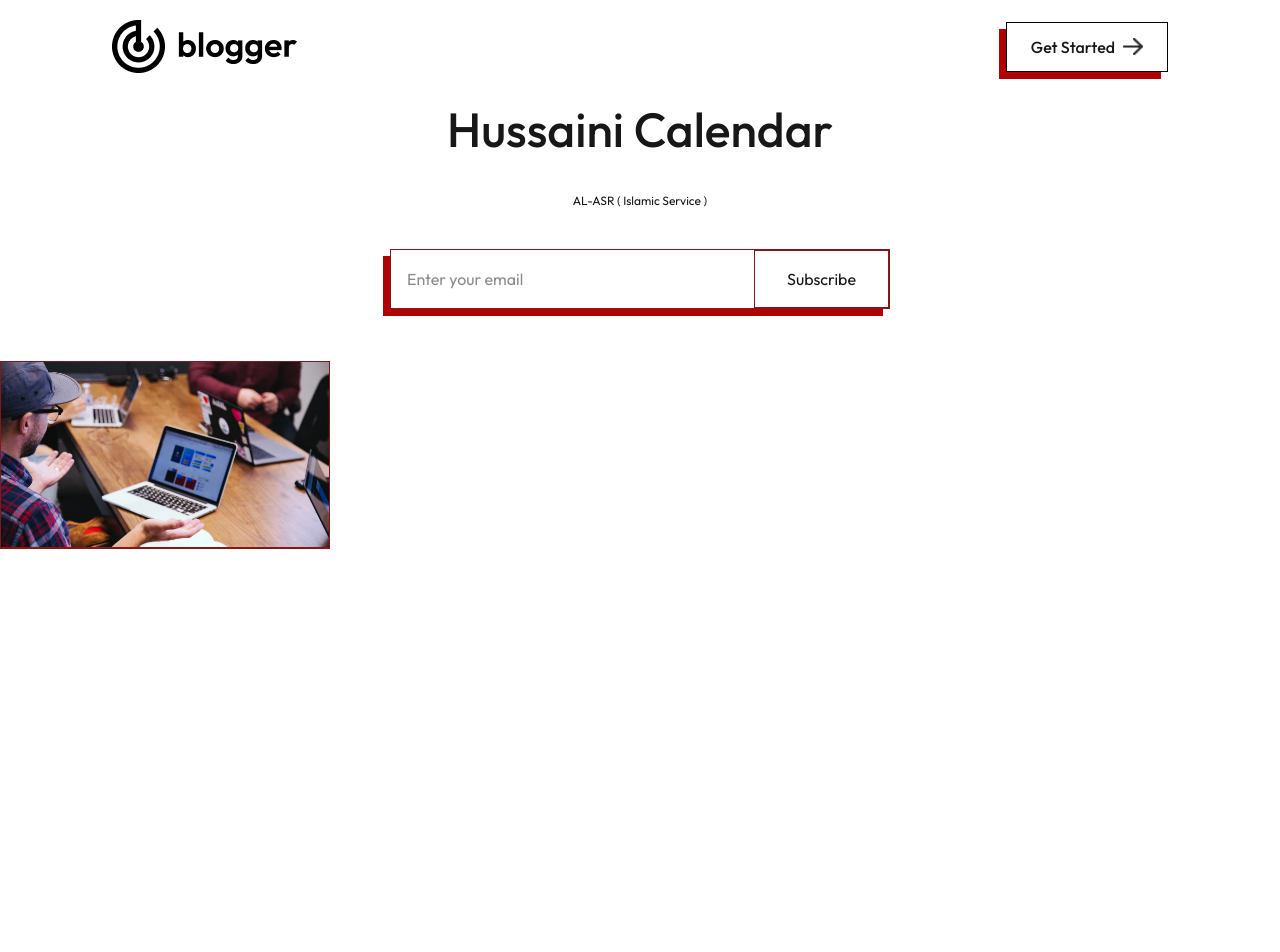
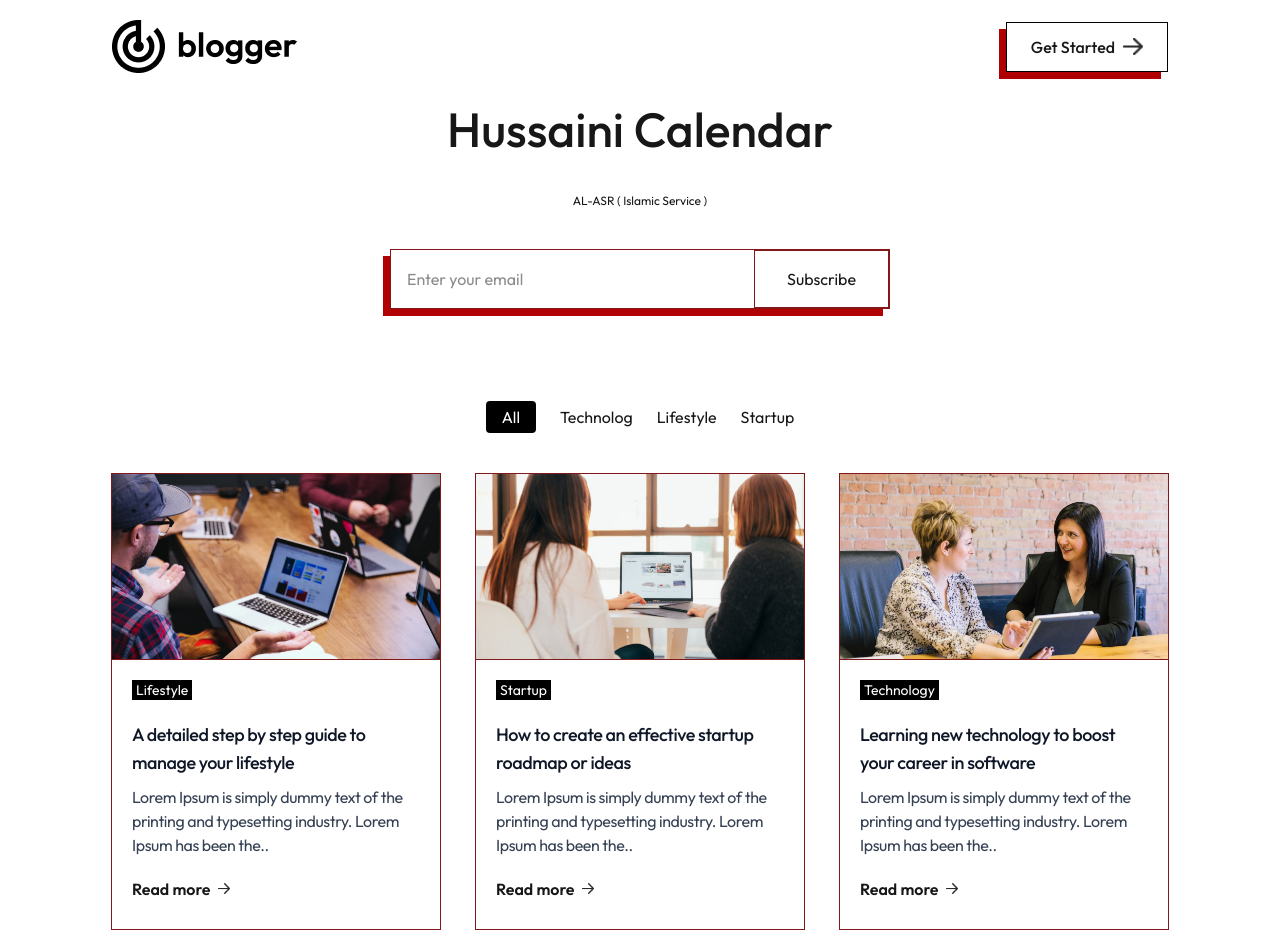
Before and after one commit to Programming-Communities/al_asr, a Next.js app: page / in a window 1280 px wide. Shown: the top 952 px of the page. Before the commit the page ends 800 px from the top, so only its background shows below. Built offline with nearby package versions, Linux system fonts and the light colour scheme.

Commit message:
Exter file rem

```diff
--- a/Components/BlogItem.jsx
+++ b/Components/BlogItem.jsx
@@ -1,11 +1,19 @@
-import { blog_data } from '@/Assets/assets'
+import { assets, blog_data } from '@/Assets/assets'
 import Image from 'next/image'
 import React from 'react'
 
-const BlogItem = () => {
+const BlogItem = ({title, description, category,image}) => {
   return (
     <div className='max-w-[330px] sm:max-w [300px] bg-white border border-red-900 hover:shadow-[-7px_7px_0px_#8b0000bb]'>
-      <Image src={blog_data [0].image} alt='' width={400} height={400} className='border-b border-red-900'/>
+      <Image src={image} alt='' width={400} height={400} className='border-b border-red-900'/>
+    <p className='ml-5 mt-5 px-1 inline-block bg-black text-white text-sm'>{category}</p>
+    <div className='p-5'>
+    <h5 className='mb-2 text-lg font-medium tracking-tight text-gray-900'>{title}</h5>
+    <p className='mb-3 best-sm tracking-tight text-gray-700'>{description}</p>
+    <div className='inline-flex items-center py-2 font-semibold text-center'>
+        Read more <Image src={assets.arrow}className='ml-2'  alt='arrow' width={12} height={12}  />
+    </div>
+    </div>
     </div>
   )
 }
--- /dev/null
+++ b/Components/BlogList.jsx
@@ -0,0 +1,28 @@
+import React from 'react'
+import BlogItem from './BlogItem'
+import { blog_data } from '@/Assets/assets'
+
+const BlogList = () => {
+  return (
+    <div>
+      <div className='flex justify-center gap-6 my-10'>
+        <button className='bg-black text-white py-1 px-4 rounded-sm'>All</button>
+        <button>Technolog</button>
+        <button>Lifestyle</button>
+        <button>Startup </button>
+
+      </div>
+      <div className='flex flex-wrap justify-around gap-1 gap-y-10 mb-16 xl:mx-24'>
+
+        {blog_data.map((item, index) => {
+
+
+          return <BlogItem key={index} image= {item.image} title={item.title} description={item.description} category={item.category} />
+})}
+
+      </div>
+    </div>
+  )
+}
+
+export default BlogList
--- a/app/page.js
+++ b/app/page.js
@@ -1,5 +1,5 @@
 'use client'
-import BlogItem from "@/Components/BlogItem";
+import BlogList from "@/Components/BlogList";
 import Header from "@/Components/Header";
 import Image from "next/image";
 
@@ -7,7 +7,7 @@
   return (
    <>
    <Header />
-   <BlogItem />
+   <BlogList />
    </>
   )
 }
```
Also changed, not shown: test.txt, 1 other file (tests, documents, lock files or other folders).
